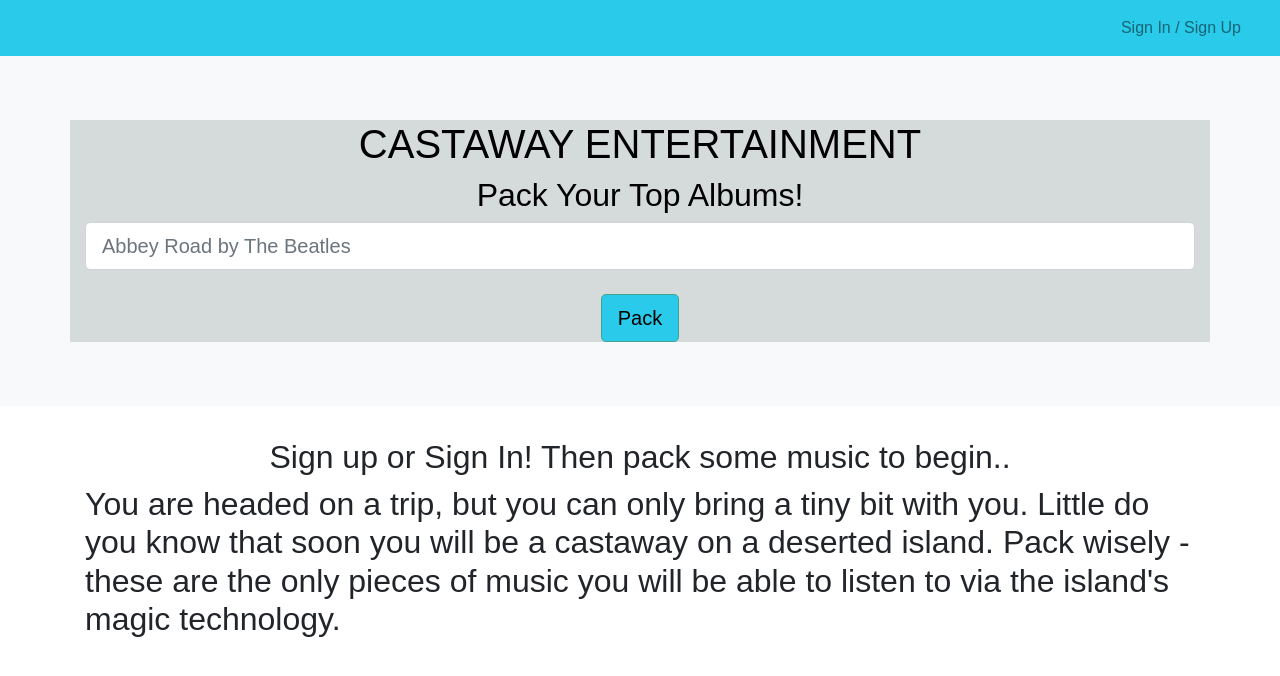
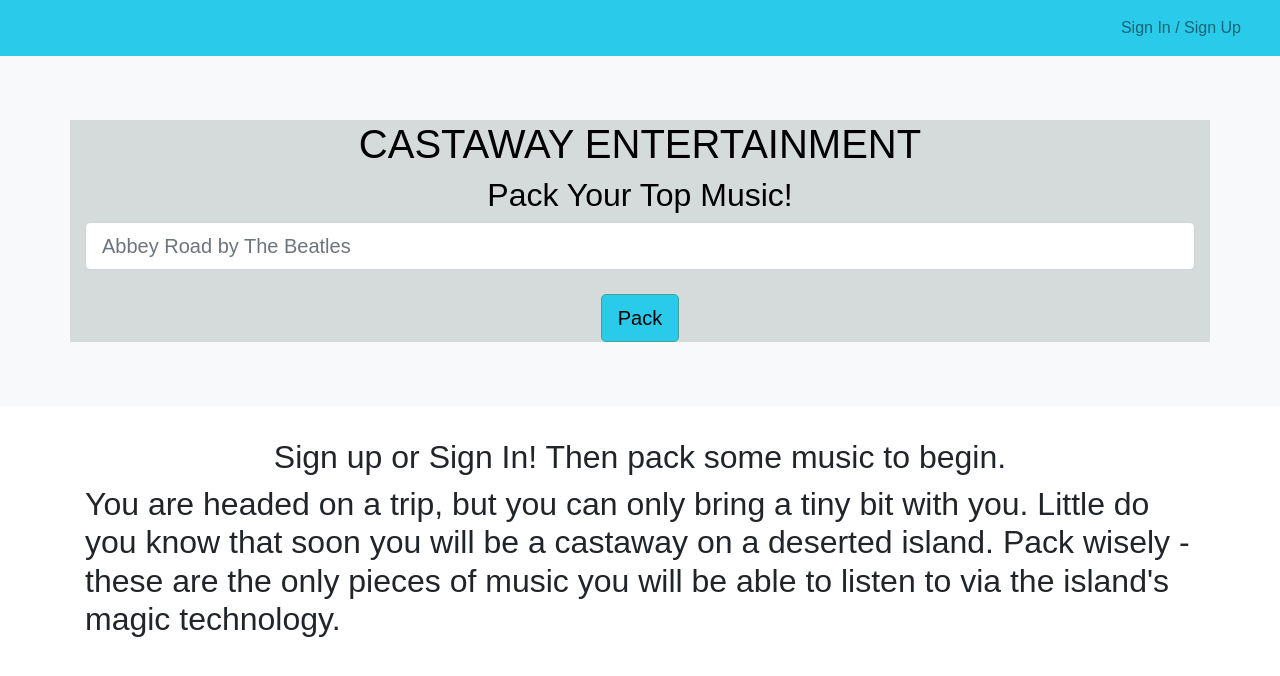
Before and after one commit to stevedev75/castaway-entertainment, a React (Create React App) app in the folder client/: page / in a window 1280 px wide. Shown: the top 676 px of the page. Built offline with nearby package versions, Linux system fonts and the light colour scheme.

Commit message:
add small style change to searchedalbumsjs

```diff
--- a/client/src/pages/SearchedAlbums.js
+++ b/client/src/pages/SearchedAlbums.js
@@ -100,7 +100,7 @@ const SearchedAlbums = () => {
         <Container className="text-center"
           style={{backgroundColor: '#D5DBDB', borderColor: '#45A293', color: '#000000'}}>
           <h1>CASTAWAY ENTERTAINMENT</h1>
-          <h2>Pack Your Top Albums!</h2>
+          <h2>Pack Your Top Music!</h2>
 
           <Form  onSubmit={handleFormSubmit}>
             <Form.Row>
@@ -131,7 +131,7 @@ const SearchedAlbums = () => {
         <h2 className='text-center'>
           {searchedAlbums.length
             ? `Viewing ${searchedAlbums.length} results:`
-            : 'Sign up or Sign In! Then pack some music to begin..'}
+            : 'Sign up or Sign In! Then pack some music to begin.'}
         </h2>
         <h2> You are headed on a trip, but you can only bring a tiny bit with you. Little do you know that soon you will be a castaway on a deserted island. Pack wisely - these are the only pieces of music you will be able to listen to via the island's magic technology.</h2>
         <CardColumns>
```
